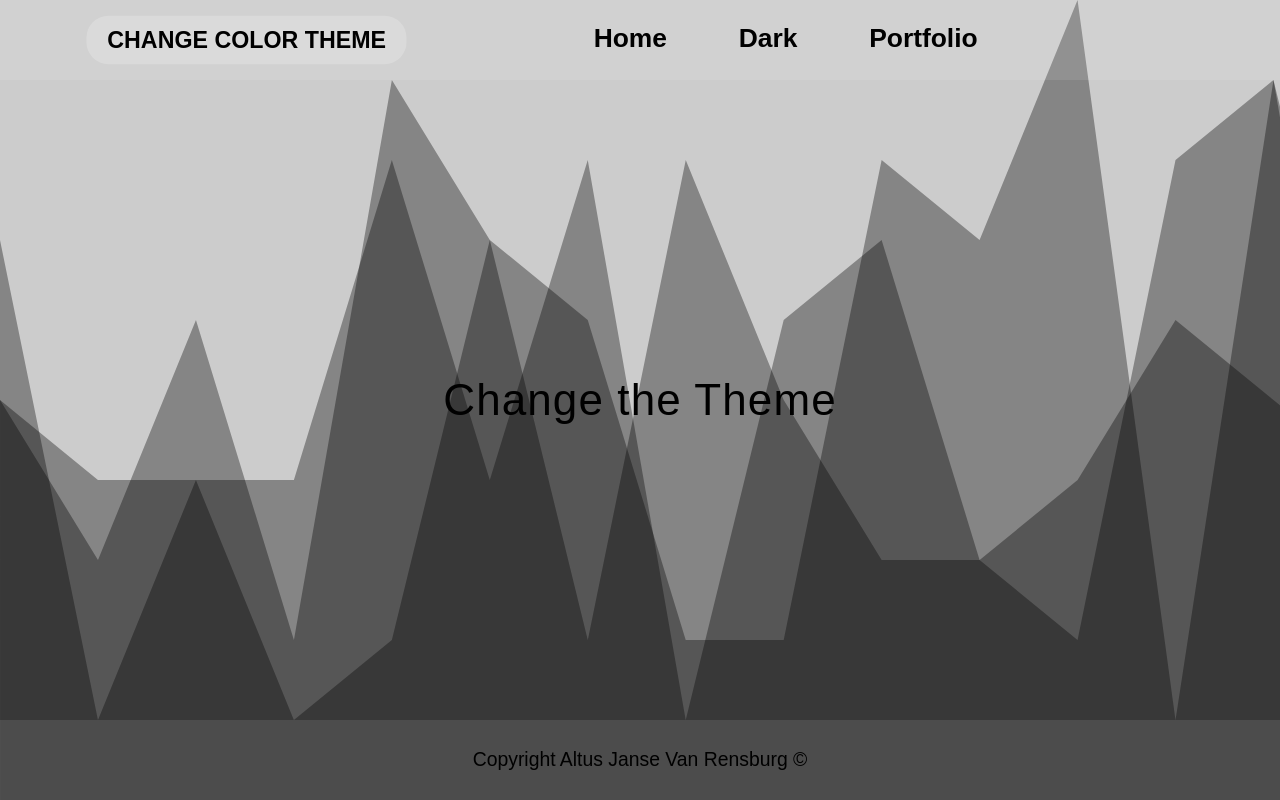
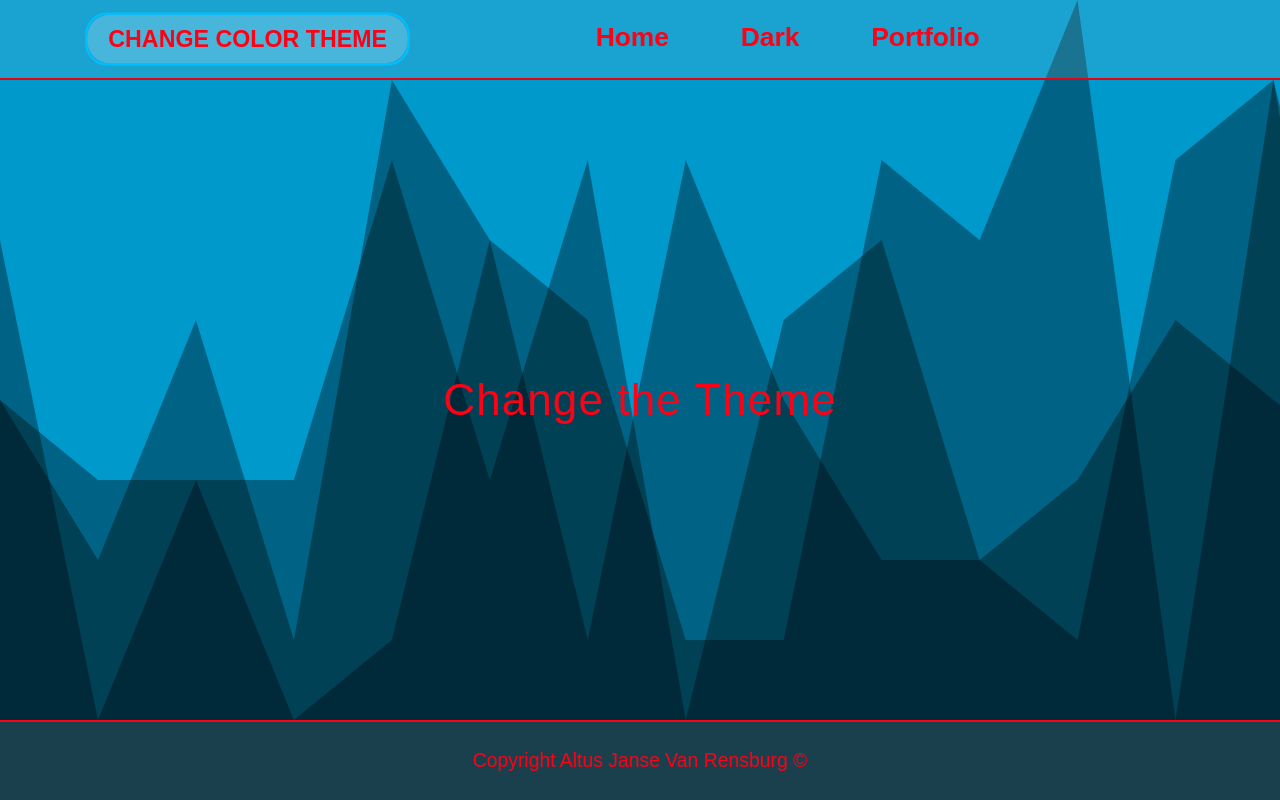
Before and after one commit to AltusJVR/scss_maps, a website built with Parcel: page src/index.html in a window 1280 px wide. Both pictures are taken after a click on the button "CHANGE COLOR THEME". Built offline with nearby package versions, Linux system fonts and the light colour scheme; a web font is replaced by a local one.

Commit message:
update routing, update location.pathname if()

```diff
--- a/src/index.html
+++ b/src/index.html
@@ -13,7 +13,7 @@
     <nav class="navbar">
       <button class="navbar__theme btn btn__primary">Change Color Theme</button>
       <div class="navbar__links">
-        <a href="index.html">Home</a>
+        <a href="#">Home</a>
         <a href="dark.html">Dark</a>
         <a href="https://altus-portfolio.netlify.app/" target="_blank">Portfolio</a>
       </div>
--- a/src/js/theme.js
+++ b/src/js/theme.js
@@ -6,6 +6,9 @@ const page = window.location.pathname;
 
 function setTheme(themeName) {
   if (page === '/index.html') {
+    localStorage.setItem('theme', themeName);
+    document.documentElement.className = themeName;
+  } if (page === '/') {
     localStorage.setItem('theme', themeName);
     document.documentElement.className = themeName;
   } else {
@@ -34,13 +37,13 @@ function toggleDarkTheme() {
 
 // Immediately invoked function to set the theme on initial load
 (function () {
-  if (page === 'index.html' && localStorage.getItem('theme') === 'theme-1') {
+  if ((page === '/index.html' || page === '/') && (localStorage.getItem('theme') === 'theme-1')) {
     setTheme('theme-1');
-  } if (page === 'index.html' && localStorage.getItem('theme') === 'theme-2') {
+  } if ((page === '/index.html' || page === '/') && (localStorage.getItem('theme') === 'theme-2')) {
     setTheme('theme-2');
-  } if (page === 'dark.html' && localStorage.getItem('darktheme') === 'dark-theme-1') {
+  } if (page === '/dark.html' && localStorage.getItem('darktheme') === 'dark-theme-1') {
     setTheme('dark-theme-1')
-  } if (page === 'dark.html' && localStorage.getItem('darktheme') === 'dark-theme-2') {
+  } if (page === '/dark.html' && localStorage.getItem('darktheme') === 'dark-theme-2') {
     setTheme('dark-theme-2')
   }
 })();
@@ -48,6 +51,8 @@ function toggleDarkTheme() {
 button.addEventListener('click', () => {
   if (page === '/index.html') {
     toggleTheme()
+  } if (page === '/') {
+    toggleTheme()
   } else {
     toggleDarkTheme()
   }
```
Also changed, not shown: src/dark.html (+1 -1 lines).
